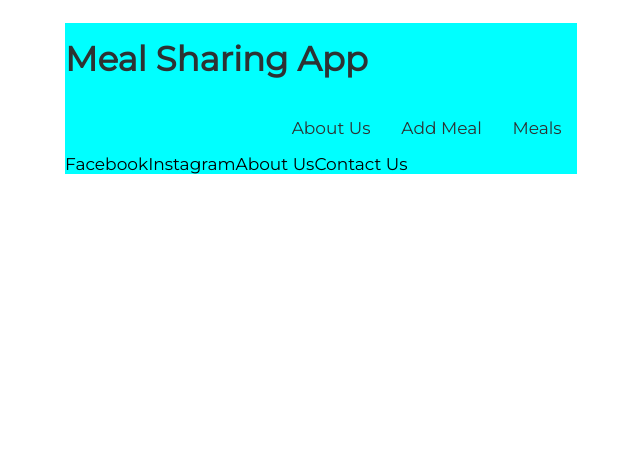
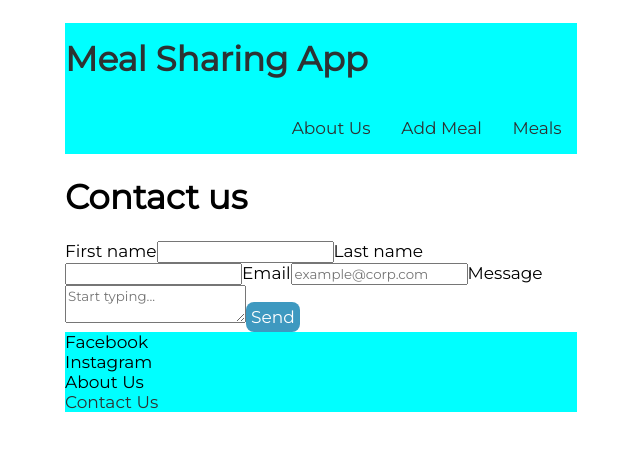
Before and after one commit to suvarna-ratna/meal-sharing, a React app: page /contact-us in a window 1280 px wide. Shown: the top 450 px of the page, without its empty margins (319-959 px from the left). Built offline with nearby package versions, Linux system fonts and the light colour scheme; no server answers.

Commit message:
form added

```diff
--- a/src/client/App.js
+++ b/src/client/App.js
@@ -8,6 +8,7 @@ import AddMeal from "./components/AddMeal/AddMeal";
 import Header from "./components/Header/Header";
 import Footer from "./components/Footer/Footer";
 import MealsDetails from "./components/MealsDetails/MealsDetails";
+import ContactUs from "./components/ContactUs/ContactUs";
 
 function App() {
   const [meals, setMeals] = React.useState([]);
@@ -35,7 +36,7 @@ function App() {
   }, []);
   return (
     <Router>
-           <Header/>
+      <Header />
       <Switch>
         <Route exact path="/">
           <Home meals={meals} />
@@ -52,16 +53,15 @@ function App() {
         <Route exact path="/about-us">
           <AboutUs />
         </Route>
-          <Route exact path="/lol">
-            <p>lol</p>
+        <Route exact path="/contact-us">
+          <ContactUs />
         </Route>
         <Route exact path="/test-component">
-            <TestComponent></TestComponent>
+          <TestComponent />
         </Route>
       </Switch>
-          <Footer/>
+      <Footer />
     </Router>
-
   );
 }
 
--- a/src/client/components/AddMeal/AddMeal.js
+++ b/src/client/components/AddMeal/AddMeal.js
@@ -1,11 +1,29 @@
 import React from 'react';
 
-const Addmeal = () => {
+const AddMeal = () => {
     return (
-        <div className='addMeal'>
-            <h1>addmeal</h1>
-        </div>
+      <div className="addmeal">
+          <h1>Create Your Meal</h1>
+          <form>
+  <label for="title">Meal Title:</label>
+  <input type="text" id="title" name="title" value="Meal title"/><br/>
+  <label for="description">Description:</label>
+  <input type="text" id="description" name="description" value="Description"/><br/>
+  <label for="location">Location:</label>
+  <input type="text" id="location" name="location" value="Location"/><br/>
+  <label for="max_reservations">Maximum Reservations:</label>
+  <input type="text" id="max_reservations" name="max_reservations" value="Maximum reservations"/><br/>
+  <label for="when">When:</label>
+  <input type="date" id="when" name="when" value="when" min=""/><br/>
+  <label for="price">Price:</label>
+  <input type="text" id="price" name="price" value="Price"/><br/>
+  <input type="submit" value="Add Meal"/>
+</form>
+          </div>
     );
-}
+};
 
-export default Addmeal;
+
+
+
+export default AddMeal;
--- /dev/null
+++ b/src/client/components/ContactUs/ContactUs.js
@@ -0,0 +1,50 @@
+import React, { useRef } from "react";
+
+
+const ContactUs = () => {
+  return (
+    <div className="container">
+      <h1>Contact us</h1>
+      <form className="form">
+        <div className="name">
+          <label for="firstName">First name</label>
+          <input
+            type="text"
+            name="firstName"
+            className="firstName"
+            tabIndex="1"
+          />
+          <label for="lastName">Last name</label>
+          <input
+            type="text"
+            name="lastName"
+            className="lastName"
+            tabIndex="2"
+          />
+          <label for="email">Email</label>
+          <input
+            type="email"
+            name="email"
+            id="email"
+            className="email"
+            placeholder="example@corp.com"
+            tabIndex="3"
+          />
+          <label for="message">Message</label>
+
+          <textarea
+            placeholder="Start typing..."
+            className="message"
+            name="message"
+          />
+          <button type="submit" className="send">
+            Send
+          </button>
+
+        </div>
+      </form>
+    </div>
+  );
+};
+
+export default ContactUs;
--- a/src/client/components/Footer/Footer.css
+++ b/src/client/components/Footer/Footer.css
@@ -1,7 +1,7 @@
-.footer{
-    background-color: aqua;
-
+.footer {
+  background-color: aqua;
 }
 .footer ul {
-    display:flex;
+  display: flex;
+  flex-direction: column;
 }
--- a/src/client/components/Footer/Footer.js
+++ b/src/client/components/Footer/Footer.js
@@ -1,5 +1,7 @@
 import React from "react";
 import "./Footer.css";
+import { Link } from "react-router-dom";
+
 const Footer = () => {
   return (
     <div className="footer">
@@ -7,7 +9,9 @@ const Footer = () => {
         <li>Facebook</li>
         <li>Instagram</li>
         <li>About Us</li>
-        <li>Contact Us</li>
+        <li>
+        <Link to="/contact-us">Contact Us</Link>
+        </li>
       </ul>
     </div>
   );
--- a/src/client/components/MealsDetails/MealsDetails.js
+++ b/src/client/components/MealsDetails/MealsDetails.js
@@ -16,6 +16,17 @@ const MealsDetails = (props) => {
       <p>when: <span>{meal.when.slice(0,10)}</span></p>
       <p>Maximum Reservations: <span>{meal.max_reservations}</span></p>
       </>}
+      <form>
+  <label for="name">Full Name:</label>
+  <input type="text" id="name" name="name" value="Full Name"/><br/>
+  <label for="Email">Email:</label>
+  <input type="email" id="email" name="email" value="Email@email.com"/><br/>
+  <label for="PhoneNumber">Phone Number</label>
+  <input type="Number" id="PhoneNumber" name="PhoneNumber" value="12345678"/><br/>
+  <label for="No_reservations">No. of Reservations:</label>
+  <input type="Number" id="No_reservations" name="No_reservations" value="1"/><br/>
+  <input type="submit" value="Add Reservation"/>
+</form>
     </div>
   );
 };
```
Also changed, not shown: src/client/components/AddMeal/AddMeal.css (+5 -2 lines), src/client/components/ContactUs/ContactUs.css (added). Lines whose indentation alone changed are shown as unchanged.
